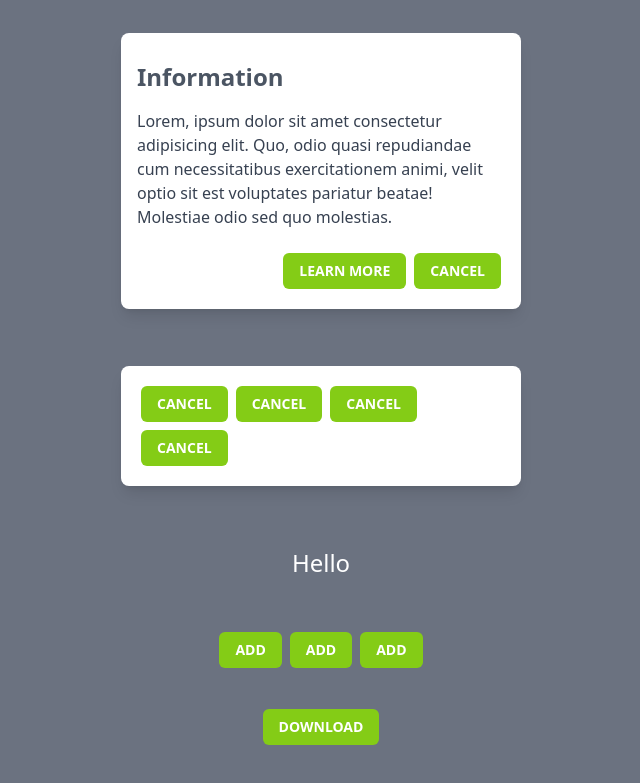
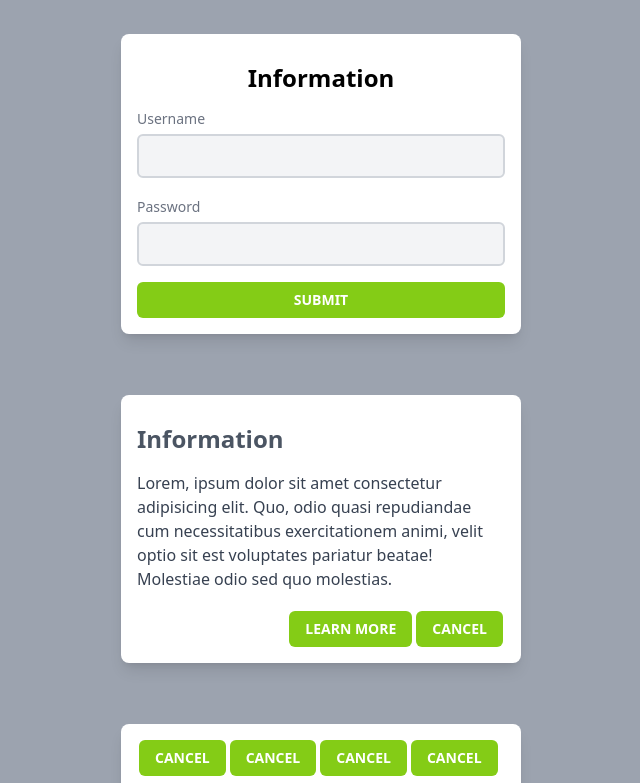
Before and after one commit to ChampTiravat/react-tailwind-todo, a React (Create React App) app: page / in a window 1280 px wide. Shown: the top 783 px of the page, without its empty margins (319-959 px from the left). Built offline with nearby package versions, Linux system fonts and the light colour scheme.

Commit message:
feature: added form elements

```diff
--- a/src/App.tsx
+++ b/src/App.tsx
@@ -1,9 +1,13 @@
 import * as React from "react";
 
 export const Button = (props: any) => {
-  const { label, ...otherProps }: {label: string} = props;
+  const {
+    label,
+    fullWidth,
+    ...otherProps
+  }: { label: string; fullWidth: boolean } = props;
   return (
-    <button {...otherProps} className="std-button">
+    <button {...otherProps} className={`std-button ${fullWidth && "w-full mx-0"}`}>
       {label.toUpperCase()}
     </button>
   );
@@ -19,7 +23,43 @@ const App = () => {
   return (
     <div className="flex flex-col items-center justify-around w-full min-h-[1000px] py-1 px-3 m-0 top-0 left-0">
       <Card>
-        <h1 className="text-2xl font-bold text-gray-600 mx-0 mt-3 mb-0">Information</h1>
+        <h1 className="text-center text-2xl font-bold  mx-0 mt-3 mb-3">
+          Information
+        </h1>
+        <form
+          className="myy-2"
+          onSubmit={(e) => {
+            e.preventDefault();
+            console.log("form submited")
+          }}
+        >
+          <div className="mx-0 my-3">
+            <label className="text-sm text-gray-500" htmlFor="A1">
+              Username
+            </label>
+            <input
+              className="w-full text-gray-500 rounded-md bg-gray-100 my-1 mx-0 py-2 px-4 border-[2px] border-gray-300"
+              id="A1"
+              type="text"
+            />
+          </div>
+          <div className="mx-0 my-3">
+            <label className="text-sm text-gray-500" htmlFor="A2">
+              Password
+            </label>
+            <input
+              className="w-full text-gray-500 rounded-md bg-gray-100 my-1 mx-0 py-2 px-4 border-[2px] border-gray-300"
+              id="A2"
+              type="password"
+            />
+          </div>
+          <Button type="submit" fullWidth label="SUBMIT" />
+        </form>
+      </Card>
+      <Card>
+        <h1 className="text-2xl font-bold text-gray-600 mx-0 mt-3 mb-0">
+          Information
+        </h1>
         <p className="mt-4 mb-5 text-left font-normal text-gray-700">
           Lorem, ipsum dolor sit amet consectetur adipisicing elit. Quo, odio
           quasi repudiandae cum necessitatibus exercitationem animi, velit optio
@@ -46,10 +86,6 @@ const App = () => {
         <Button label="ADD" />
         <Button label="ADD" />
       </div>
-      <Button label="Download" />
-      <Button label="Sign Me Up" />
-      <Button label="Toogle Block Comment" />
-      <Button label="Automatically Check for Updates" />
     </div>
   );
 };
--- a/src/app.css
+++ b/src/app.css
@@ -9,7 +9,7 @@
             font-semibold
             py-2
             px-4
-            m-1
+            mx-0.5
             rounded-md
             bg-lime-500
             hover:bg-lime-400
@@ -21,5 +21,5 @@
 }
 
 body {
-  @apply bg-gray-500
+  @apply bg-gray-400
 }
```
